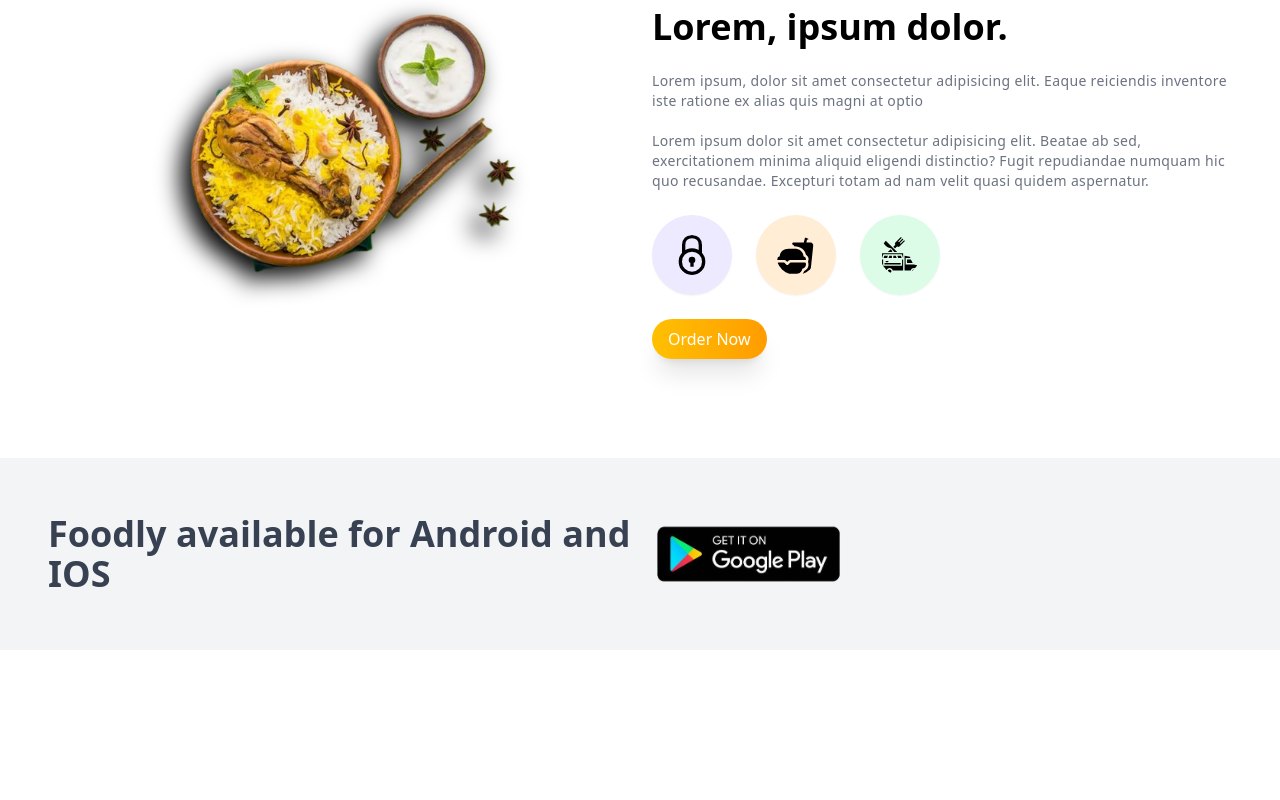
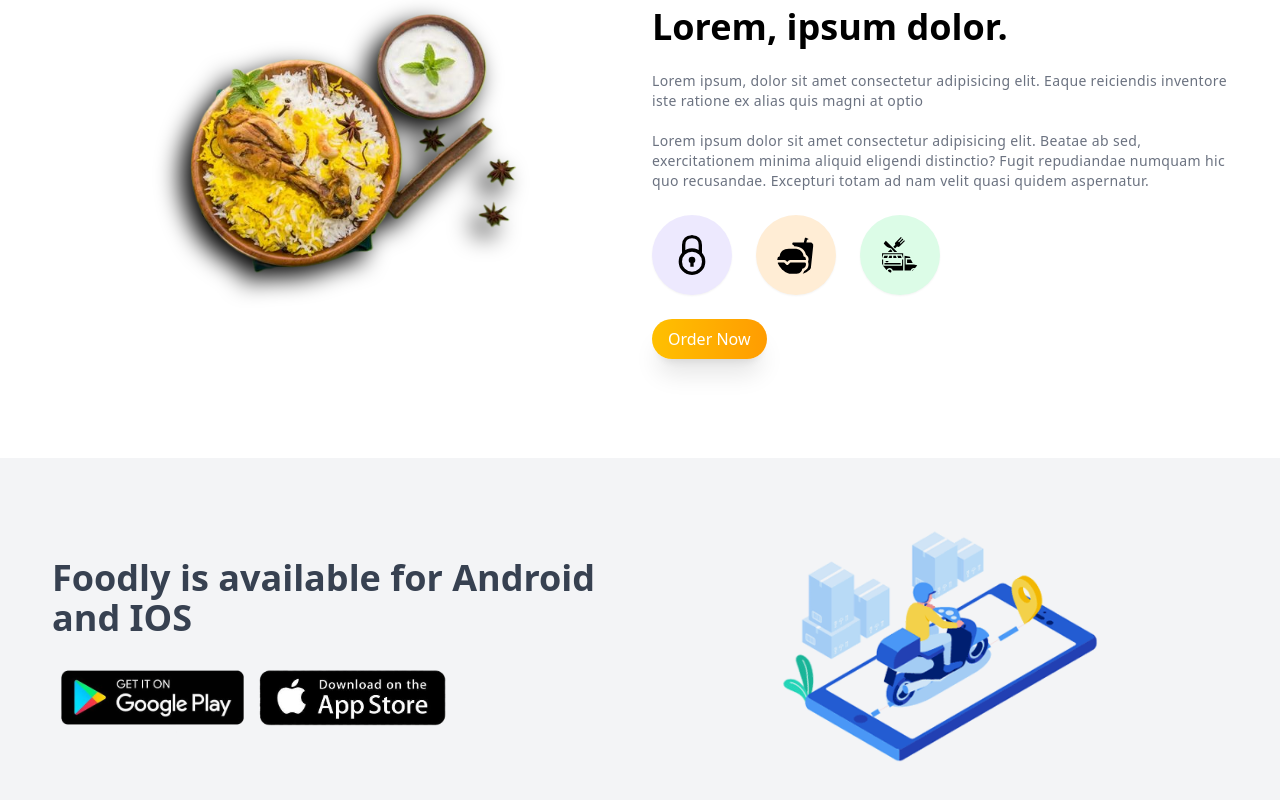
Before and after one commit to SHANIB-C-K/Restaurant-web, a React (Vite) app: page / in a window 1280 px wide. Shown: the part 1212-2012 px from the top of the page. Before the commit the page ends 1862 px from the top, so only its background shows below. Built offline with nearby package versions, Linux system fonts and the light colour scheme.

Commit message:
Gif added web page and AppStore page completed

```diff
--- a/src/components/AppStore/AppStore.jsx
+++ b/src/components/AppStore/AppStore.jsx
@@ -1,25 +1,51 @@
-import React from 'react'
-import PlayStoreImg from '../../assets/Play_store.png';
+import React from "react";
+import AppStoreImg from "../../assets/app_store.png";
+import PlayStoreImg from "../../assets/play_store.png";
+import Gif from "../../assets/mobile_bike.gif";
 
 const AppStore = () => {
   return (
     <>
-      <div className='bg-gray-100 dark:bg-gray-800 py-14'>
-        <div className='container'>
-            <div className='grid grid-cols-1 sm:grid-cols-2 items-center gap-4'>
-                <div>
-                    <h1 className='text-2xl text-center sm:text-left sm:text-4xl font-semibold dark:text-gray-400 text-gray-700'>Foodly available for Android and IOS</h1>
-                </div>
-                <div>
-                    <a href="#">
-                        <img src={PlayStoreImg} alt="playstore" className='max-w-[150px] sm:max-w-[120px] md:max-w-[200px]'/>
-                    </a>
-                </div>
+      <div className="bg-gray-100 dark:bg-gray-800 py-14">
+        <div className="container">
+          <div className="grid sm:grid-cols-2 grid-cols-1 items-center gap-4">
+            <div
+              data-aos="fade-up"
+              data-aos-duration="300"
+              className="space-y-6 max-w-xl mx-auto"
+            >
+              <h1 className="text-2xl text-center sm:text-left sm:text-4xl font-semibold text-gray-700 dark:text-gray-400">
+                Foodly is available for Android and IOS
+              </h1>
+              <div className="flex flex-wrap justify-center sm:justify-start items-center">
+                <a href="#">
+                  <img
+                    src={PlayStoreImg}
+                    alt="Play store"
+                    className="max-w-[150px] sm:max-w-[120px] md:max-w-[200px]"
+                  />
+                </a>
+                <a href="#">
+                  <img
+                    src={AppStoreImg}
+                    alt="App store"
+                    className="max-w-[150px] sm:max-w-[120px] md:max-w-[200px]"
+                  />
+                </a>
+              </div>
             </div>
+            <div data-aos="zoom-in" data-aos-duration="300">
+              <img
+                src={Gif}
+                alt="mobile bike"
+                className="w-full sm:max-w-[60%] block rounded-md mx-auto mix-blend-multiply dark:mix-blend-difference"
+              />
+            </div>
+          </div>
         </div>
       </div>
     </>
-  )
-}
+  );
+};
 
-export default AppStore
+export default AppStore;
```
